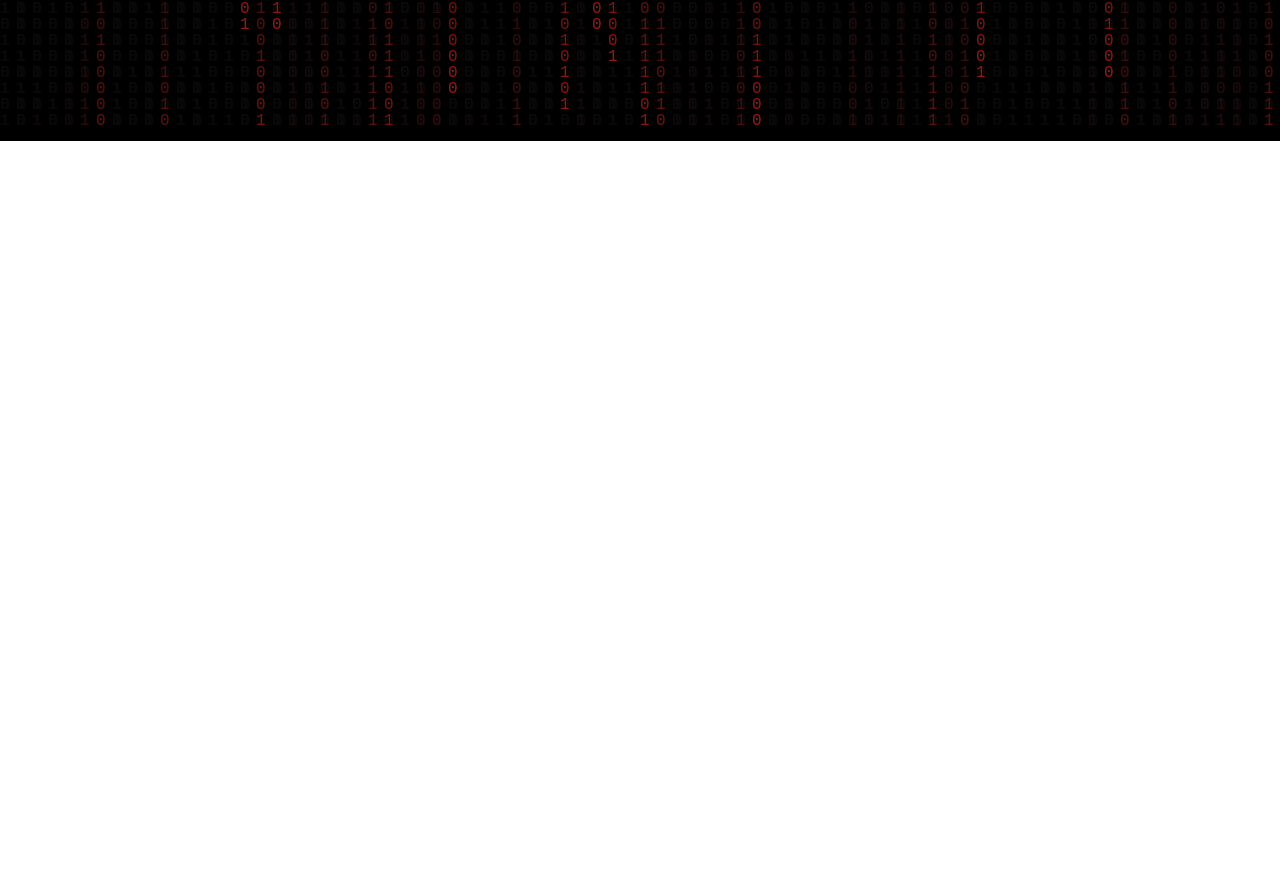
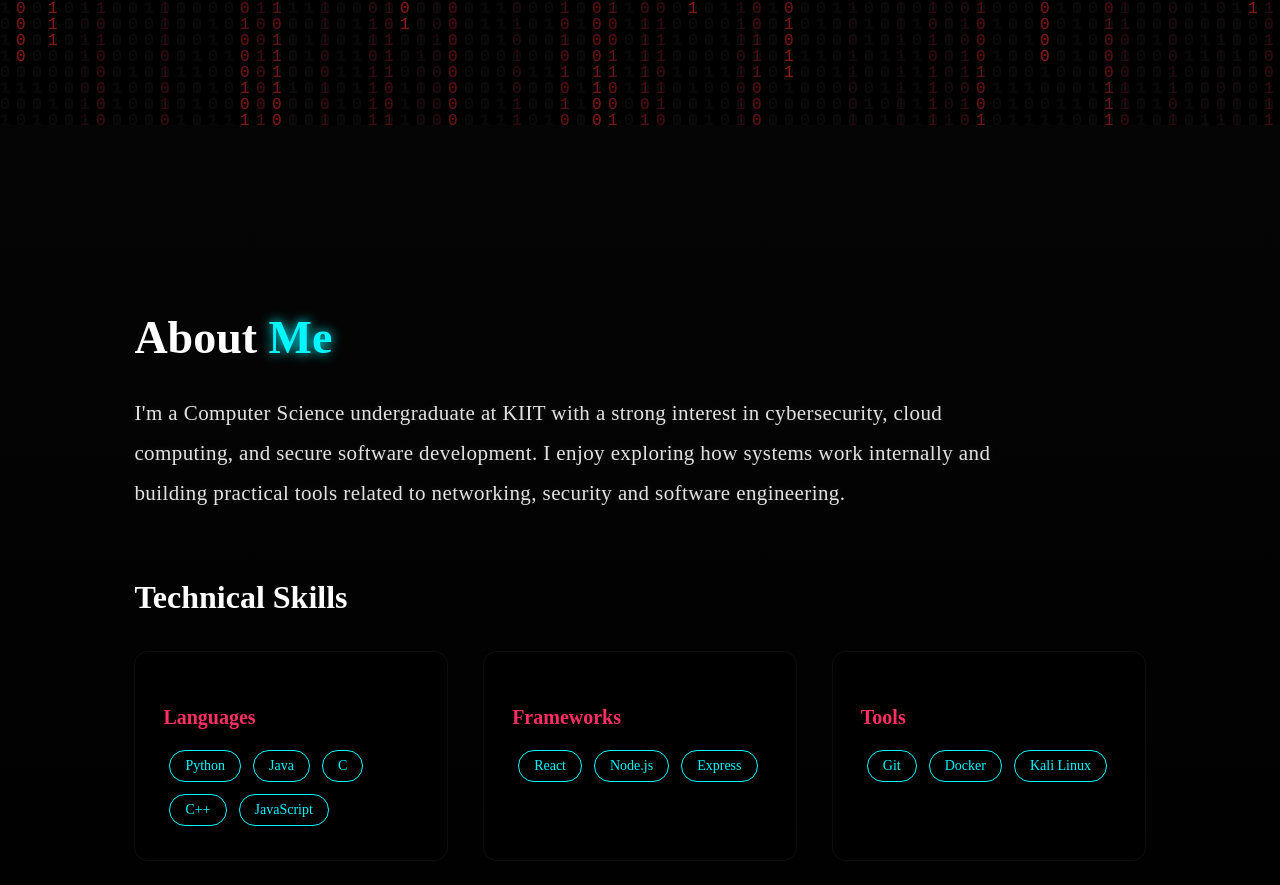
Before and after one commit to foresto-dreamer/portfolio, a React (Vite) app: page / in a window 1280 px wide. Shown: the part 675-1560 px from the top of the page. Before the commit the page ends 816 px from the top, so only its background shows below. Built offline with nearby package versions, Linux system fonts and the light colour scheme.

Commit message:
Added about section

```diff
--- a/src/App.jsx
+++ b/src/App.jsx
@@ -1,6 +1,7 @@
 import Navbar from "./components/navbar"
 import Hero from "./components/Hero"
 import MatrixRain from "./components/MatrixRain"
+import About from "./components/About"
 
 function App() {
 
@@ -9,6 +10,7 @@ function App() {
       <MatrixRain/>
       <Navbar />
       <Hero />
+      <About />
     </>
   )
 
--- /dev/null
+++ b/src/components/About.jsx
@@ -0,0 +1,64 @@
+function About() {
+
+  return (
+
+    <section id="about" className="about">
+
+      <div className="about-container">
+
+        <h2 className="section-title">
+          About <span>Me</span>
+        </h2>
+
+        <p className="about-text">
+          I'm a Computer Science undergraduate at KIIT with a strong
+          interest in cybersecurity, cloud computing, and secure
+          software development.
+
+          I enjoy exploring how systems work internally and building
+          practical tools related to networking, security and software
+          engineering.
+        </p>
+
+        <div className="skills-section">
+
+          <h3>Technical Skills</h3>
+
+          <div className="skills-grid">
+
+            <div className="skill-category">
+              <h4>Languages</h4>
+              <span>Python</span>
+              <span>Java</span>
+              <span>C</span>
+              <span>C++</span>
+              <span>JavaScript</span>
+            </div>
+
+            <div className="skill-category">
+              <h4>Frameworks</h4>
+              <span>React</span>
+              <span>Node.js</span>
+              <span>Express</span>
+            </div>
+
+            <div className="skill-category">
+              <h4>Tools</h4>
+              <span>Git</span>
+              <span>Docker</span>
+              <span>Kali Linux</span>
+            </div>
+
+          </div>
+
+        </div>
+
+      </div>
+
+    </section>
+
+  )
+
+}
+
+export default About
--- a/src/components/Navbar.jsx
+++ b/src/components/Navbar.jsx
@@ -4,7 +4,7 @@ function Navbar() {
     <nav className="navbar">
 
       <div className="logo">
-        Manish.exe
+        My Portfolio
       </div>
 
       <ul className="nav-links">
--- a/src/index.css
+++ b/src/index.css
@@ -304,3 +304,111 @@ html{
   height:100%;
   z-index:-1;
 }
+/* ================= ABOUT SECTION ================= */
+
+.about{
+  padding:140px 10%;
+  position:relative;
+  z-index:2;
+}
+
+.about-container{
+  max-width:1200px;
+}
+
+/* Section title */
+
+.section-title{
+  font-size:46px;
+  margin-bottom:30px;
+  font-weight:700;
+}
+
+.section-title span{
+  color:#00f7ff;
+  text-shadow:0 0 12px #00f7ff;
+}
+
+/* About text */
+
+.about-text{
+  font-size:21px;
+  line-height:1.9;
+  font-weight:500;
+  color:#e2e2e2;
+  max-width:900px;
+  margin-bottom:65px;
+  letter-spacing:0.4px;
+  text-shadow:0 0 6px rgba(255,255,255,0.15);
+}
+
+/* ================= SKILLS ================= */
+
+.skills-section h3{
+  font-size:32px;
+  margin-bottom:35px;
+}
+
+/* GRID */
+
+.skills-grid{
+  display:grid;
+  grid-template-columns:repeat(auto-fit,minmax(250px,1fr));
+  gap:35px;
+}
+
+/* Skill card */
+
+.skill-category{
+  background:rgba(0,0,0,0.55);
+  border:1px solid rgba(255,255,255,0.05);
+  padding:28px;
+  border-radius:14px;
+  backdrop-filter:blur(8px);
+  transition:all 0.35s ease;
+  transform:translateY(0);
+}
+
+/* hover glow */
+
+.skill-category:hover{
+  border:1px solid #00f7ff;
+  box-shadow:
+  0 0 18px rgba(0,247,255,0.35),
+  0 0 35px rgba(0,247,255,0.15);
+  transform:translateY(-8px) scale(1.02);
+}
+
+/* category title */
+
+.skill-category h4{
+  font-size:20px;
+  margin-bottom:15px;
+  color:#ff2e63;
+}
+
+/* skill tags */
+
+.skill-category span{
+  display:inline-block;
+  margin:6px;
+  padding:7px 15px;
+  border:1px solid #00f7ff;
+  border-radius:20px;
+  font-size:14px;
+  color:#00f7ff;
+  transition:all 0.3s ease;
+}
+
+.skill-category span:hover{
+  background:#00f7ff;
+  color:black;
+  box-shadow:
+  0 0 10px #00f7ff,
+  0 0 20px #00f7ff;
+  transform:scale(1.05);
+}
+
+section{
+  scroll-margin-top:120px;
+}
```
